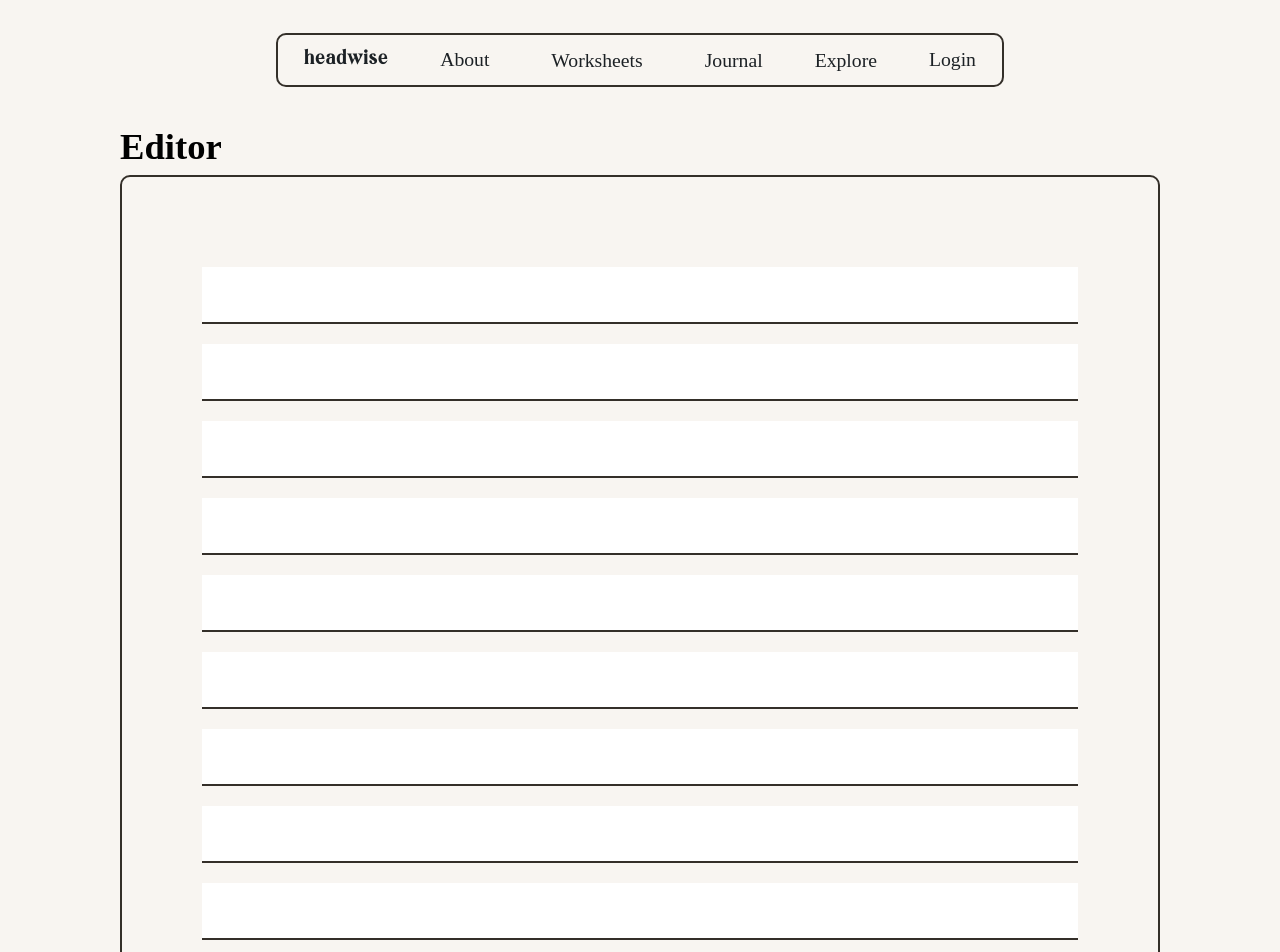
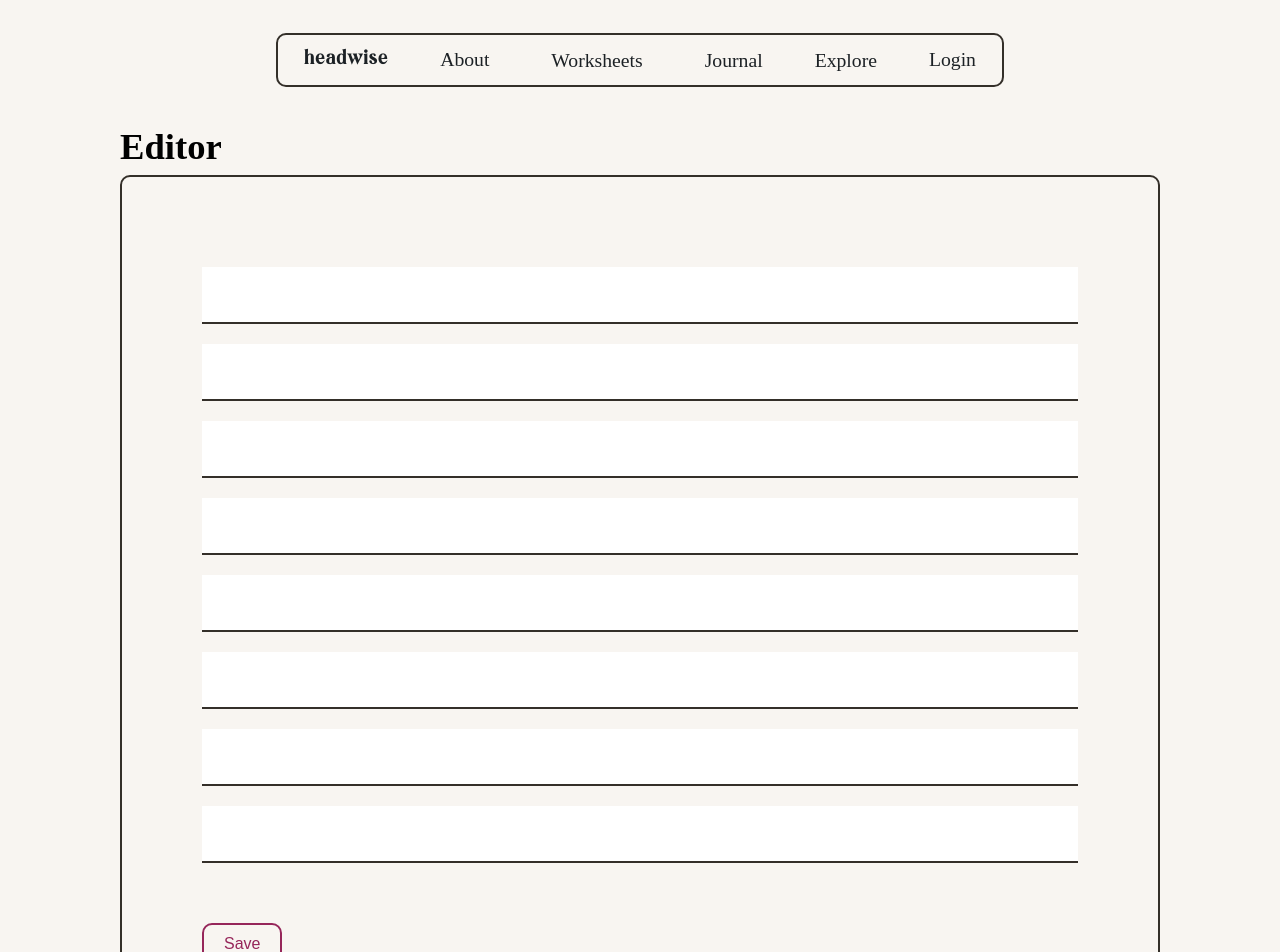
Before and after one commit to janetdgdev/Headwise, a React (Vite) app in the folder client/: page /editor in a window 1280 px wide. Shown: the top 952 px of the page. Built offline with nearby package versions, Linux system fonts and the light colour scheme; a web font is replaced by a local one.

Commit message:
Edited form component

```diff
--- a/client/src/components/Common/Form.jsx
+++ b/client/src/components/Common/Form.jsx
@@ -21,8 +21,6 @@ export function Form({Children}) {
         <input type="text" id="fname" name="fname" />
         <label htmlFor="lname">{Children}</label>
         <input type="text" id="lname" name="lname" />
-        <label htmlFor="lname">{Children}</label>
-        <input type="text" id="lname" name="lname" />
       </form>
       <Button>Save</Button>
     </div>
```
